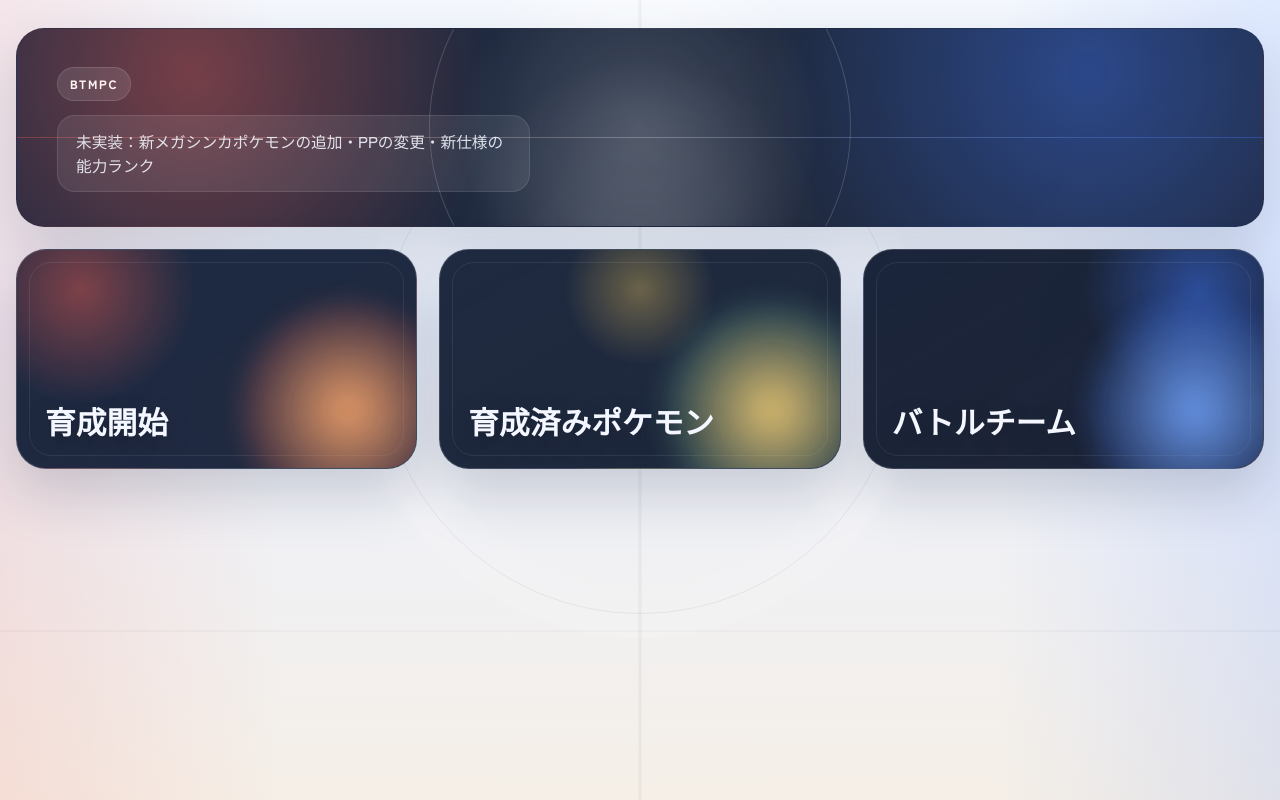
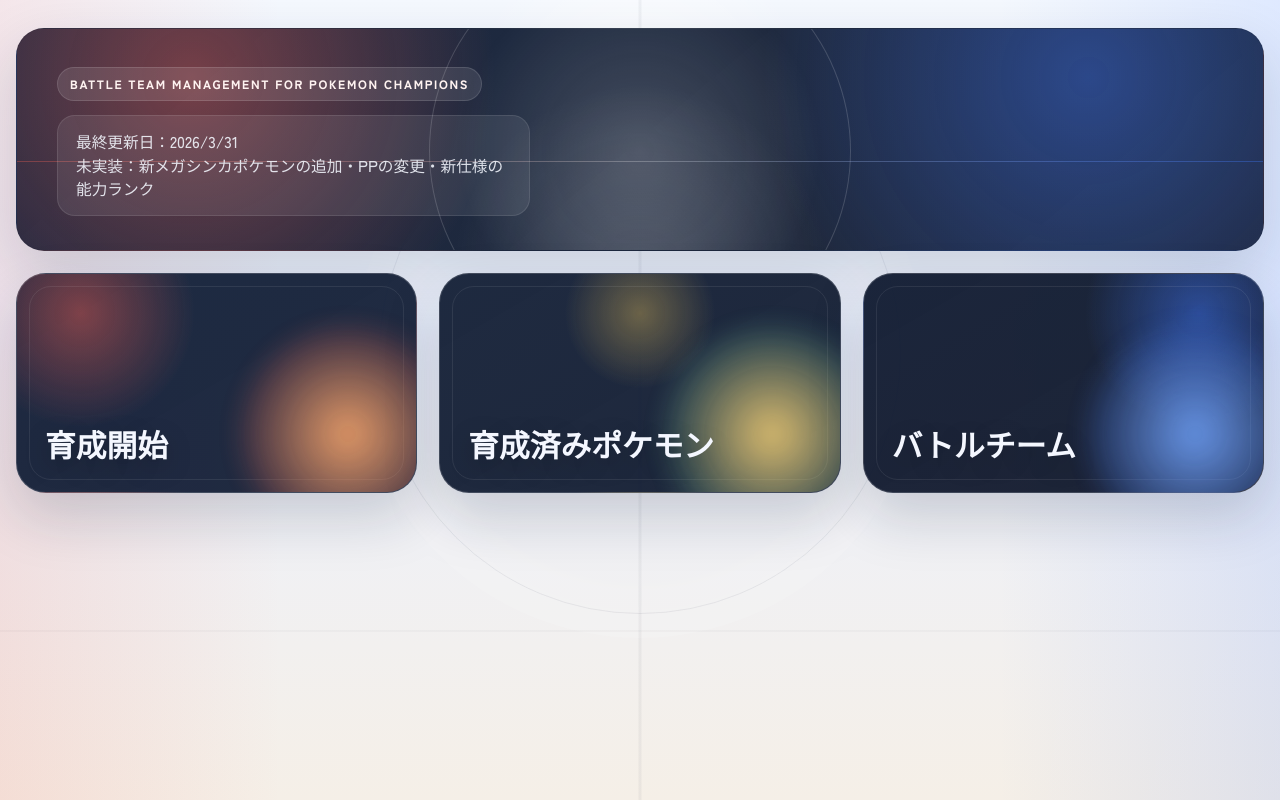
Before and after one commit to nkjm-n/Battle_management_for_pokemonchampions, a React (Vite) app: page / in a window 1280 px wide. Built offline with nearby package versions, Linux system fonts and the light colour scheme.

Commit message:
Update home hero copy

```diff
--- a/src/App.jsx
+++ b/src/App.jsx
@@ -450,8 +450,10 @@ export default function App() {
     <main className="app-shell">
       <section className="hero">
         <div className="hero__main">
-          <p className="hero__eyebrow">BTMPC</p>
+          <p className="hero__eyebrow">Battle Team Management for Pokemon Champions</p>
           <p className="hero__copy">
+            最終更新日：2026/3/31
+            <br />
             未実装：新メガシンカポケモンの追加・PPの変更・新仕様の能力ランク
           </p>
         </div>
```
